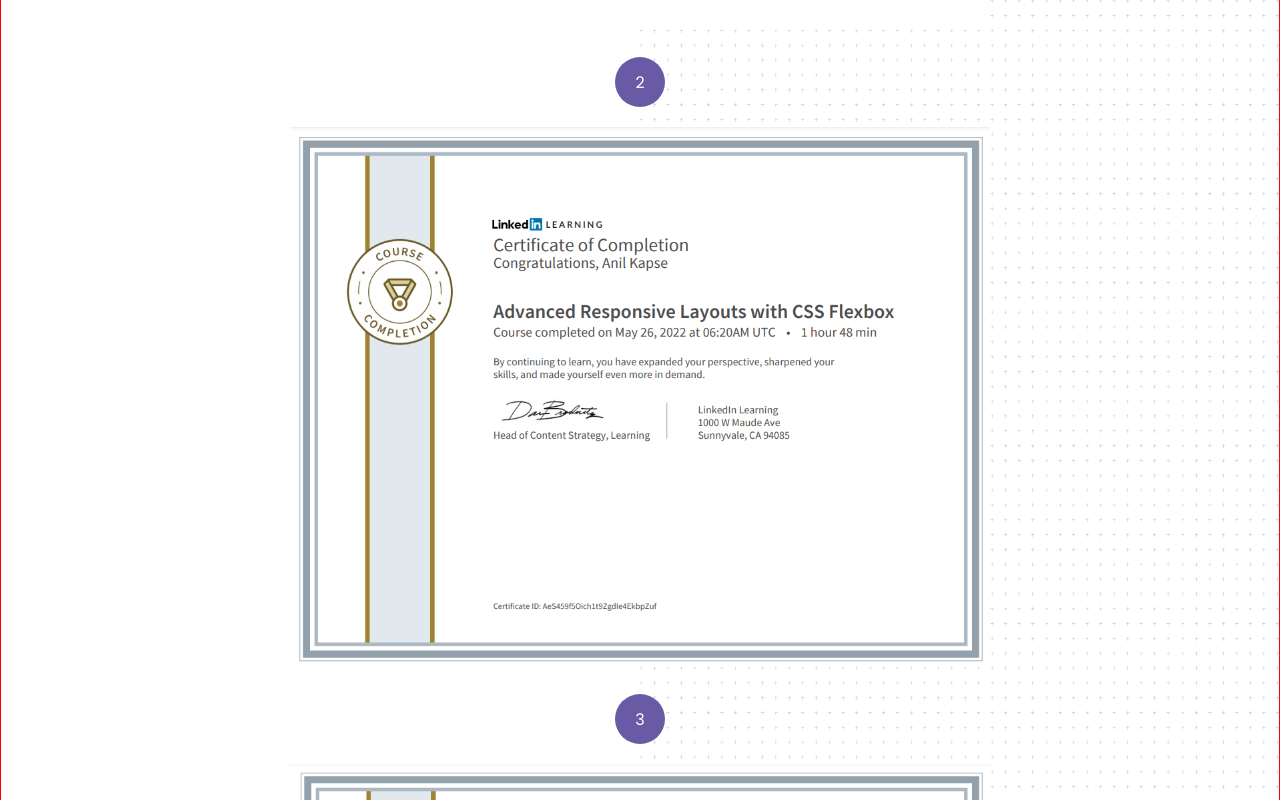
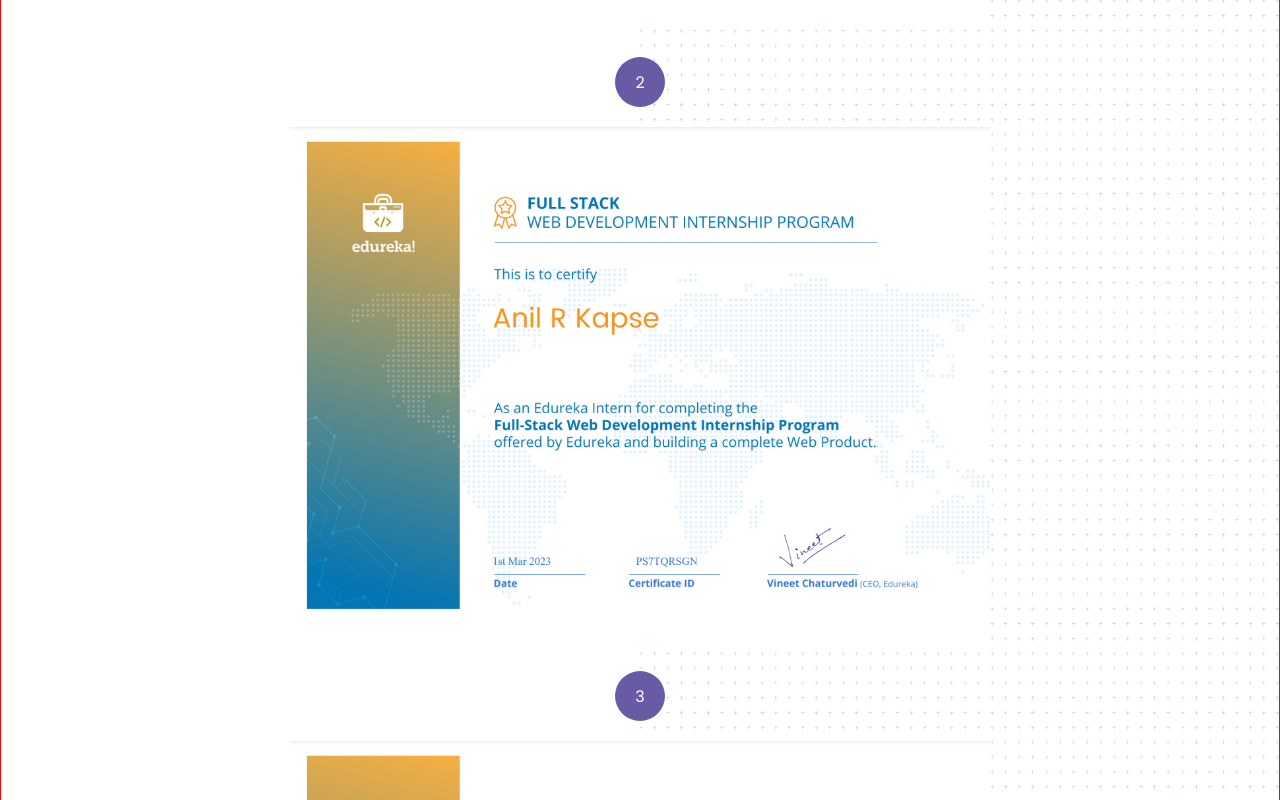
Before and after one commit to anilkapse1/kapsecode, a React (Vite) app: page /kapsecode/portfolio/certification in a window 1280 px wide. Shown: the part 740-1540 px from the top of the page. Built offline with nearby package versions, Linux system fonts and the light colour scheme.

Commit message:
image paht changed new

```diff
--- a/src/components/Certificationdisplay.jsx
+++ b/src/components/Certificationdisplay.jsx
@@ -1,12 +1,13 @@
 import React from 'react'
-
+import mern from '../assets/images/certification/mern.png'
 
 const Certificationdisplay = ({id,img}) => {
   return (
     <>
         <span>{id}</span>
         <div className='certification_image'>
-        <img src={`/kapsecode/src/assets/images/certification/${img}.png`} alt="mern"/>
+        {/* <img src={`/kapsecode/src/assets/images/certification/${img}.png`} alt="mern"/> */}
+        <img src={mern} alt="mern"/>
         </div>
   </>
 
```
